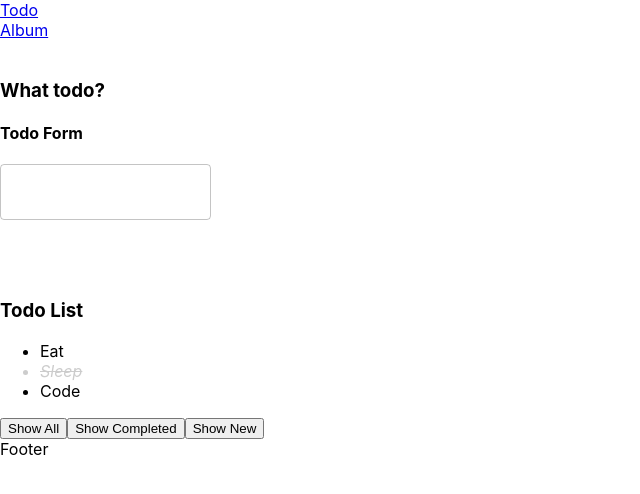
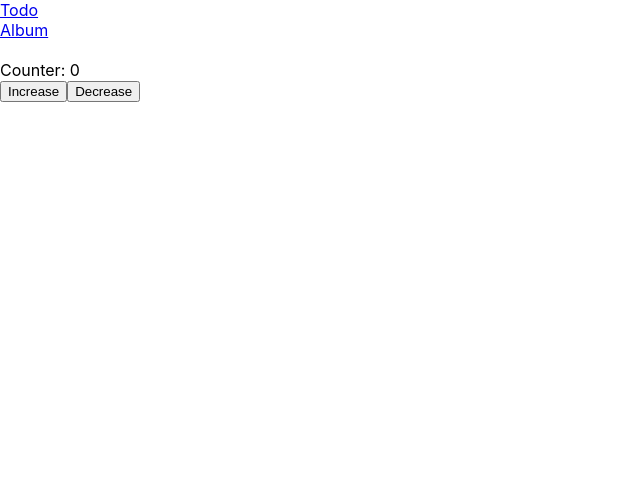
Before and after one commit to ChauNguyet98/learn-reactjs, a React (Create React App) app: page / in a window 1280 px wide. Shown: the top 494 px of the page, without its empty margins (0-640 px from the left). Built offline with nearby package versions, Linux system fonts and the light colour scheme; no server answers.

Commit message:
react redux

```diff
--- a/package.json
+++ b/package.json
@@ -10,6 +10,7 @@
     "@hookform/resolvers": "^3.1.0",
     "@mui/icons-material": "^5.11.16",
     "@mui/material": "^5.13.3",
+    "@reduxjs/toolkit": "^1.9.5",
     "@testing-library/jest-dom": "^5.16.5",
     "@testing-library/react": "^13.4.0",
     "@testing-library/user-event": "^13.5.0",
@@ -19,6 +20,7 @@
     "react": "^18.2.0",
     "react-dom": "^18.2.0",
     "react-hook-form": "^7.44.3",
+    "react-redux": "^8.0.7",
     "react-router-dom": "^6.11.2",
     "react-scripts": "5.0.1",
     "sass": "^1.62.1",
--- a/src/App.js
+++ b/src/App.js
@@ -9,6 +9,7 @@ import '@fontsource/roboto/500.css';
 import '@fontsource/roboto/700.css';
 import { useEffect } from 'react';
 import categoryService from './services/categoryService';
+import CounterFeature from './features/counter';
 
 function App() {
   useEffect(() => {
@@ -32,13 +33,13 @@ function App() {
         {/* Redirect */}
         <Route path="/home" element={<Navigate to="/" />} />
 
-        <Route path="/" element={<TodoFeature />} />
+        <Route path="/" element={<CounterFeature />} />
         <Route path="/todos/*" element={<TodoFeature />} />
         <Route path="/albums" element={<AlbumFeature />} />
 
         <Route path="*" element={<NotFound />} />
       </Routes>
-      Footer
+      {/* Footer */}
     </div>
   );
 }
--- /dev/null
+++ b/src/app/store.js
@@ -0,0 +1,12 @@
+import { configureStore } from '@reduxjs/toolkit';
+import counterReducer from '../features/counter/counterSlice';
+
+const rootReducer = {
+  count: counterReducer,
+};
+
+const store = configureStore({
+  reducer: rootReducer,
+});
+
+export default store;
--- /dev/null
+++ b/src/features/counter/counterSlice.js
@@ -0,0 +1,18 @@
+import { createSlice } from '@reduxjs/toolkit';
+
+const counterSlice = createSlice({
+  name: 'counter',
+  initialState: 0,
+  reducers: {
+    increase(state, action) {
+      return state + 1;
+    },
+    decrease(state, action) {
+      return state - 1;
+    },
+  },
+});
+
+const { actions, reducer } = counterSlice;
+export const { increase, decrease } = actions; // named export
+export default reducer; // default export
--- /dev/null
+++ b/src/features/counter/index.jsx
@@ -0,0 +1,33 @@
+import React from 'react';
+import PropTypes from 'prop-types';
+import { useDispatch, useSelector } from 'react-redux';
+import { increase, decrease } from './counterSlice';
+
+CounterFeature.propTypes = {};
+
+function CounterFeature(props) {
+  const dispatch = useDispatch();
+  const count = useSelector((state) => state.count);
+
+  const handleIncreaseClick = () => {
+    const action = increase(); // action creator
+    dispatch(action);
+  };
+
+  const handleDecreaseClick = () => {
+    const action = decrease(); // action creator
+    dispatch(action);
+  };
+
+  return (
+    <div>
+      <div>Counter: {count}</div>
+      <div>
+        <button onClick={handleIncreaseClick}>Increase</button>
+        <button onClick={handleDecreaseClick}>Decrease</button>
+      </div>
+    </div>
+  );
+}
+
+export default CounterFeature;
--- a/src/index.js
+++ b/src/index.js
@@ -4,13 +4,17 @@ import { BrowserRouter } from 'react-router-dom';
 import App from './App';
 import './index.css';
 import reportWebVitals from './reportWebVitals';
+import { Provider } from 'react-redux';
+import store from './app/store';
 
 const root = ReactDOM.createRoot(document.getElementById('root'));
 root.render(
   <React.StrictMode>
-    <BrowserRouter>
-      <App />
-    </BrowserRouter>
+    <Provider store={store}>
+      <BrowserRouter>
+        <App />
+      </BrowserRouter>
+    </Provider>
   </React.StrictMode>
 );
 
```
Also changed, not shown: 1 other file (tests, documents, lock files or other folders).
